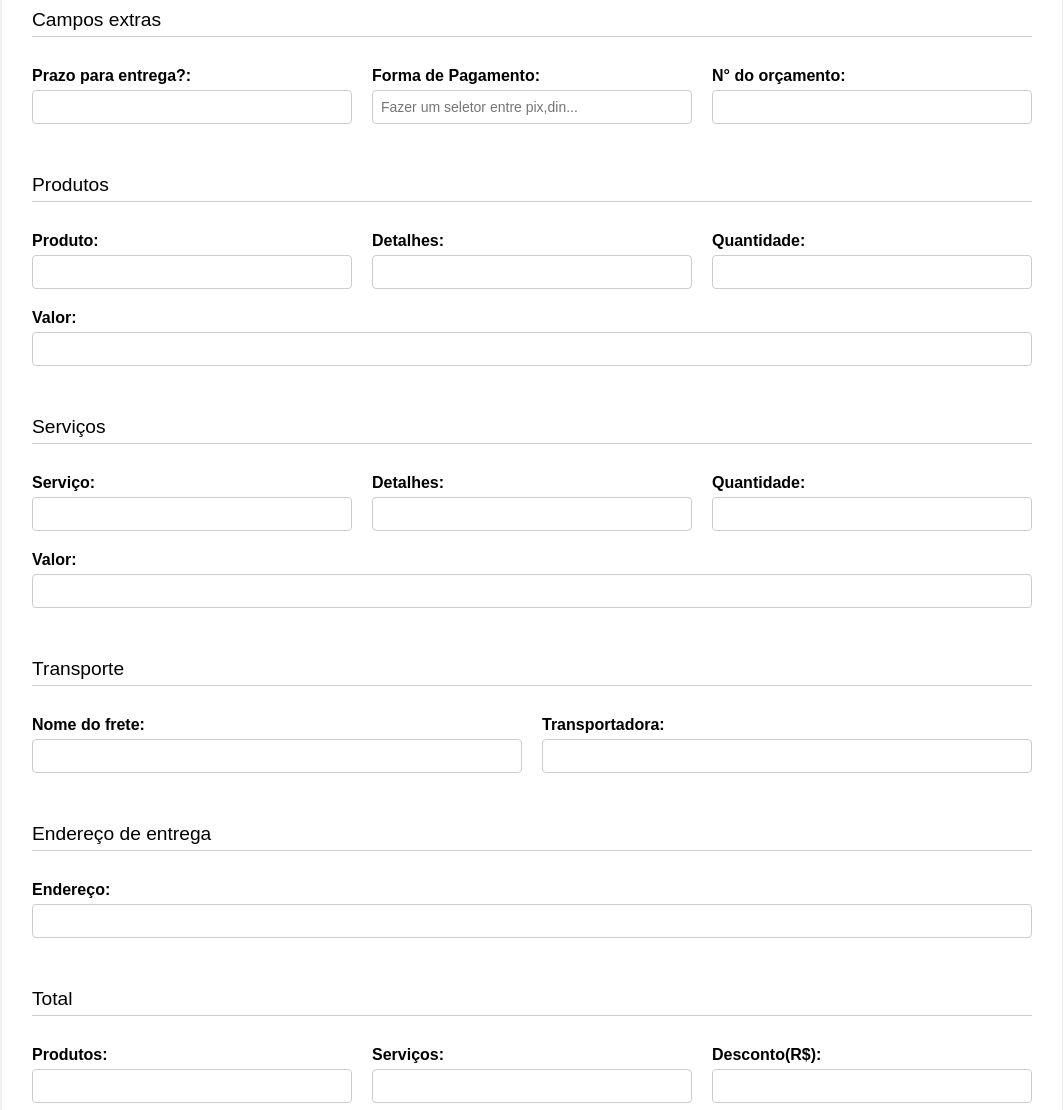
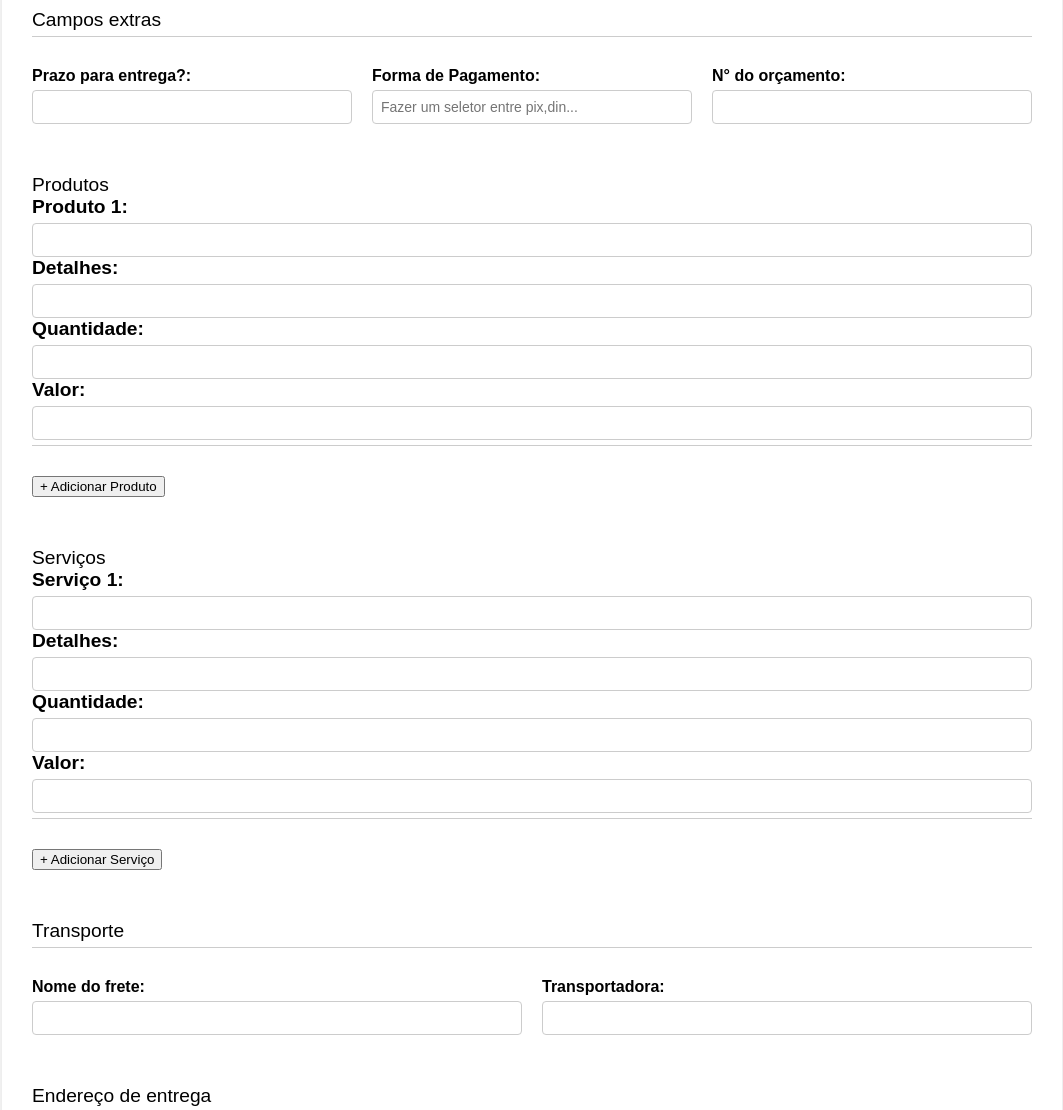
Before and after one commit to RicardoMenezesBandeira/API_orcamentos, a Flask app: template template/geradorOrcamento.html in a window 1280 px wide. Shown: the part 460-1570 px from the top of the page, without its empty margins (108-1171 px from the left). Run offline with Flask 3, Linux system fonts and the light colour scheme; the template is opened without the code that fills it, so the values that code supplies are empty.

Commit message:
feat: Mudando o html para adicionar novos campos de produtos e serviços

```diff
--- a/template/geradorOrcamento.html
+++ b/template/geradorOrcamento.html
@@ -25,17 +25,30 @@
         <div class="form-group"><label>Forma de Pagamento:</label><input type="text"  placeholder="Fazer um seletor entre pix,din..." name="Prazo??"></div>
         <div class="form-group"><label>N° do orçamento:</label><input type="number" name="NdOrçamento"></div>
 
-      <div class="section-title">Produtos</div>
-        <div class="form-group"><label>Produto:</label><input type="text" name="Produto"></div>
-        <div class="form-group"><label>Detalhes:</label><input type="text" name="detalhesP"></div>
-        <div class="form-group"><label>Quantidade:</label><input type="number" name="qtdP"></div>
-        <div class="form-group"><label>Valor:</label><input type="number" name="ValorP"></div>
+        <div class="section-title">Produtos
+        <div id="produtos-container">
+          <div class="produto form-group-set">
+            <div class="form-group"><label>Produto 1:</label><input type="text" name="Produto_1"></div>
+            <div class="form-group"><label>Detalhes:</label><input type="text" name="detalhesP_1"></div>
+            <div class="form-group"><label>Quantidade:</label><input type="number" name="qtdP_1"></div>
+            <div class="form-group"><label>Valor:</label><input type="number" name="ValorP_1"></div>
+          </div>
+        </div>
+      </div>
+        <button type="button" id="add-produto">+ Adicionar Produto</button>
 
-      <div class="section-title">Serviços</div>
-        <div class="form-group"><label>Serviço:</label><input type="text" name="serviço"></div>
-        <div class="form-group"><label>Detalhes:</label><input type="text" name="detalhesS"></div>
-        <div class="form-group"><label>Quantidade:</label><input type="number" name="qtdS"></div>
-        <div class="form-group"><label>Valor:</label><input type="number" name="ValorS"></div>
+        <!-- Serviços -->
+        <div class="section-title">Serviços
+        <div id="servicos-container">
+          <div class="servico form-group-set">
+            <div class="form-group"><label>Serviço 1:</label><input type="text" name="servico_1"></div>
+            <div class="form-group"><label>Detalhes:</label><input type="text" name="detalhesS_1"></div>
+            <div class="form-group"><label>Quantidade:</label><input type="number" name="qtdS_1"></div>
+            <div class="form-group"><label>Valor:</label><input type="number" name="ValorS_1"></div>
+          </div>
+        </div>
+      </div>
+        <button type="button" id="add-servico">+ Adicionar Serviço</button>
 
       <div class="section-title">Transporte</div>
         <div class="form-group"><label>Nome do frete:</label><input type="text" name="NomeFrete"></div>
```
